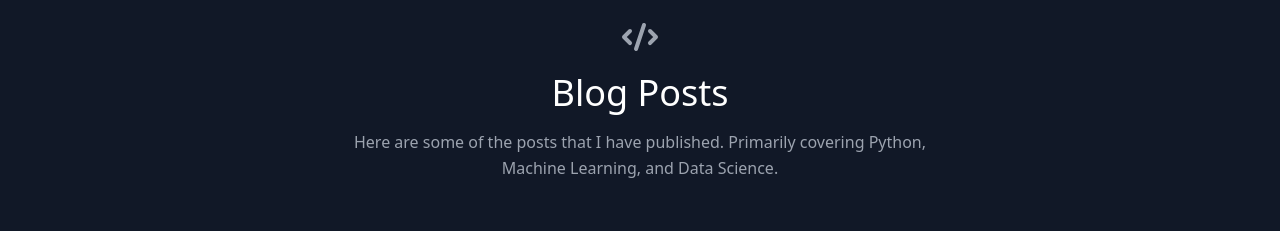
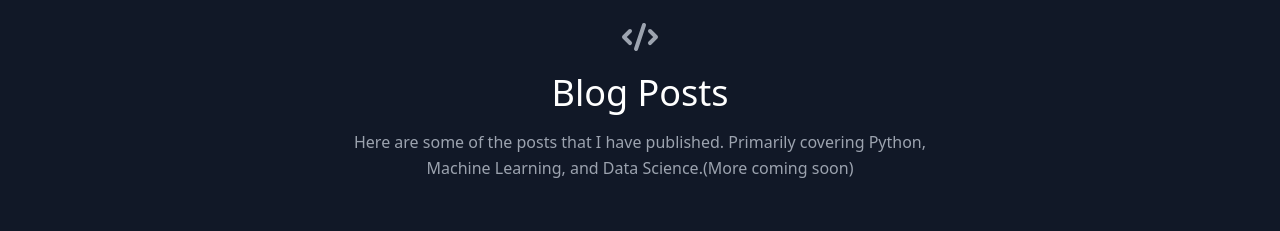
Before and after one commit to techthumb1/react_ds_portfolio, a React (Create React App) app: page / in a window 1280 px wide. Shown: the part 2320-2551 px from the top of the page. Built offline with nearby package versions, Linux system fonts and the light colour scheme.

Commit message:
Updating blog components

```diff
--- a/src/components/Blog.js
+++ b/src/components/Blog.js
@@ -15,7 +15,7 @@ export default function Blogs() {
           </h1>
           <p className="lg:w-2/3 mx-auto leading-relaxed text-base">
             Here are some of the posts that I have published. Primarily
-            covering Python, Machine Learning, and Data Science.
+            covering Python, Machine Learning, and Data Science.(More coming soon)
           </p>
         </div>
         <div className="flex flex-wrap -m-4">
```
Also changed, not shown: 1 other file (tests, documents, lock files or other folders).
